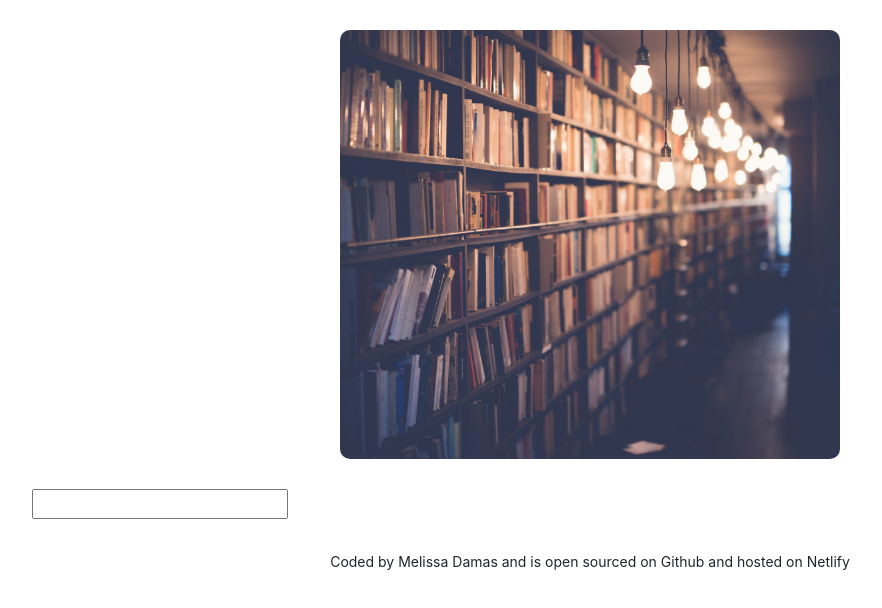
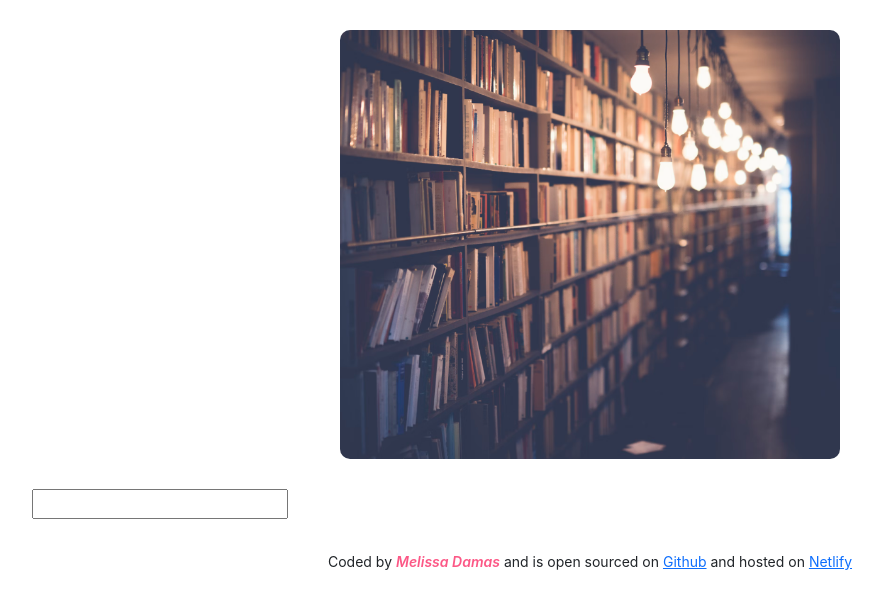
Before and after one commit to m-damas/dictionary-project, a React (Create React App) app: page / in a window 1280 px wide. Shown: the top 608 px of the page, without its empty margins (50-932 px from the left). Built offline with nearby package versions, Linux system fonts and the light colour scheme.

Commit message:
Added links to footer

```diff
--- a/src/App.css
+++ b/src/App.css
@@ -11,3 +11,7 @@
   text-align: center;
   margin: 30px 0;
 }
+.coder {
+  color: #fc5886;
+  font-weight: 600;
+}
--- a/src/App.js
+++ b/src/App.js
@@ -13,8 +13,23 @@ function App() {
         <Dictionary />
         <footer className="App-footer">
           <small>
-            Coded by Melissa Damas and is open sourced on Github and hosted on
-            Netlify
+            Coded by <em className="coder">Melissa Damas</em> and is open
+            sourced on{" "}
+            <a
+              href="https://github.com/m-damas/dictionary-project"
+              target="_blank"
+              rel="noreferrer"
+            >
+              Github
+            </a>{" "}
+            and hosted on{" "}
+            <a
+              href="https://md-dictionary-project.netlify.app"
+              target="_blank"
+              rel="noreferrer"
+            >
+              Netlify
+            </a>
           </small>
         </footer>
       </div>
```
